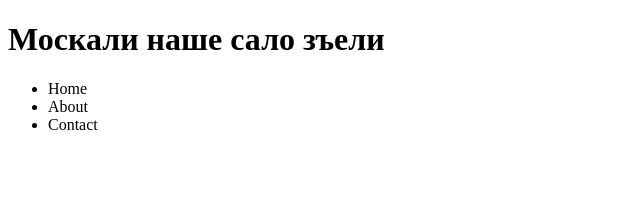
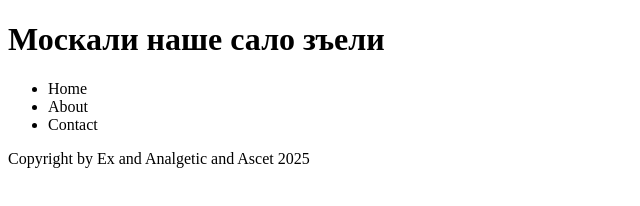
Before and after one commit to TolikIlC/NEZNAYOU, a plain HTML site: page index.html in a window 1280 px wide. Shown: the whole page, without its empty margins (0-640 px from the left). Drawn offline with Linux system fonts and the light colour scheme.

Commit message:
Добавлены копюрайты и всё такое

```diff
--- a/index.html
+++ b/index.html
@@ -1,2 +1,3 @@
 <!DOCTYPE html><html><head><title>Шмыга</title></head><body><h1>Москали наше сало зъели</h1></body></html>
 <nav><ul><li>Home</li><li>About</li><li>Contact</li></ul></nav>
+<footer><p>Copyright by Ex and Analgetic and Ascet 2025</p></footer>
```
